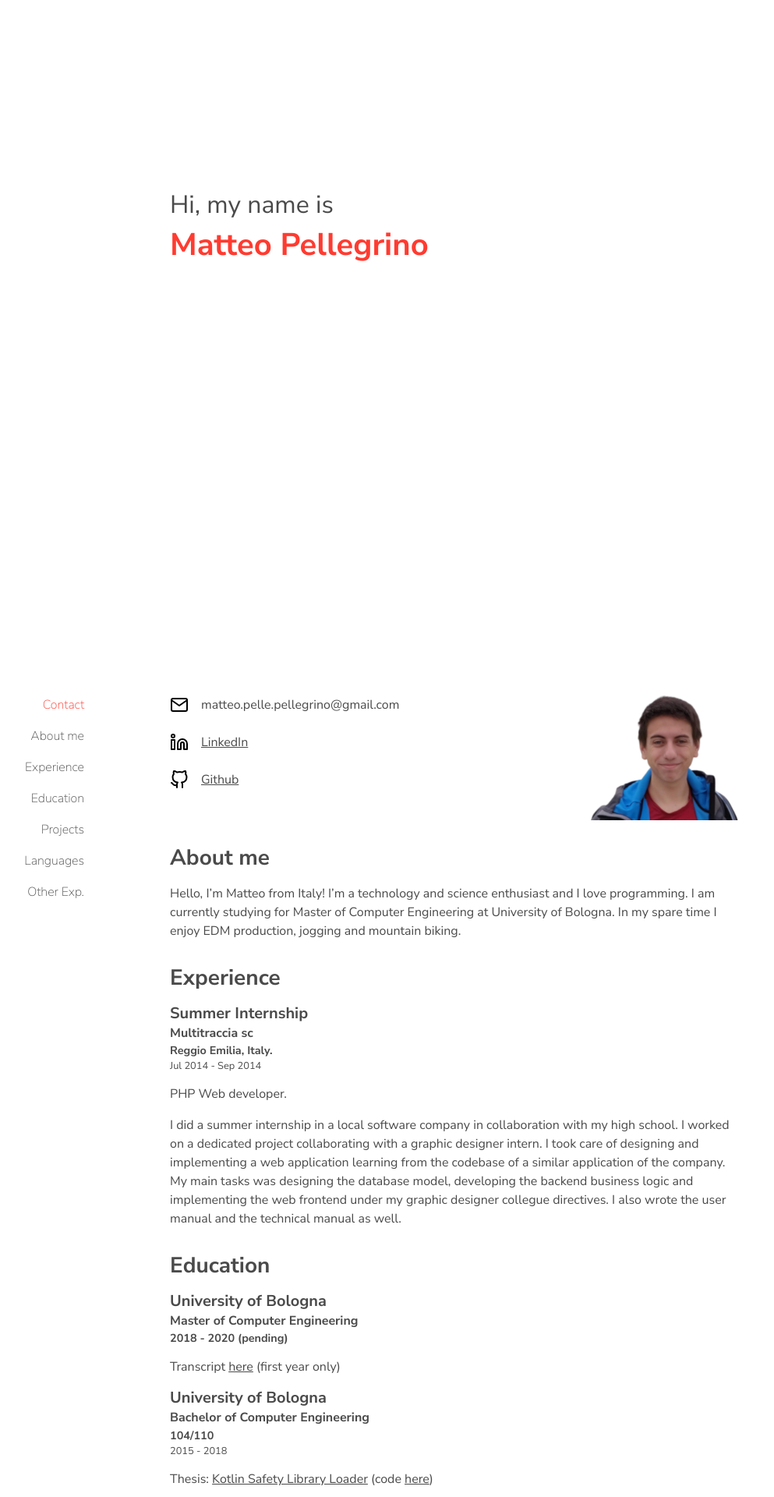
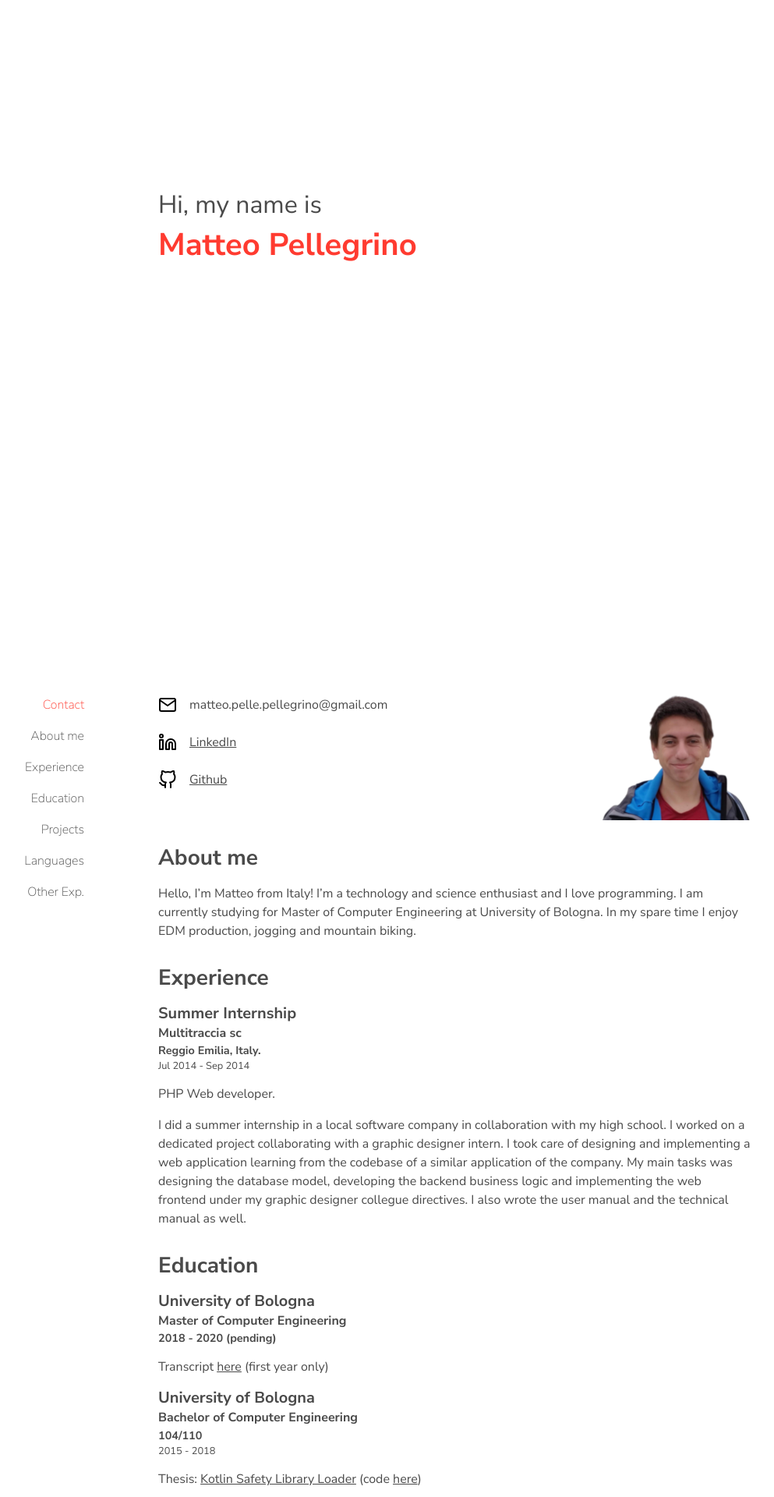
Before and after one commit to arabello/arabello.github.io, a Jekyll site: the page built from index.md, in a window 1280 px wide. Shown: the part 302-2222 px from the top of the page at 78% size, without its empty margins (57-1050 px from the left). Built offline with Jekyll 4.4.1, drawn with Linux system fonts in a browser that asks for light colours.

Commit message:
Fix responsive structure and scrolling behaviour

```diff
--- a/_layouts/default.html
+++ b/_layouts/default.html
@@ -22,35 +22,23 @@
 
   </head>
   <body>
-      <div class="fixed-top d-lg-none container">
+      <div class="fixed-top d-lg-none container mt-5">
           <div class="row d-flex flex-row">
               {% include navbar.html %}
           </div>
       </div>
 
-     <div class="container vh-100 d-lg-none">
+     <div class="container vh-100">
           <div class="row d-flex flex-row h-40 align-items-center">
-                {% include masthead.html %}
-          </div>
-          <div class="row d-flex flex-row">
-              <div class="portfolio">
-                  {% include contact.html %}
-                  {{ content }}
-              </div>
-          </div>
-      </div>
-
-      <div class="container vh-100 d-none d-lg-block">
-          <div class="row d-flex flex-row h-40 align-items-center">
-              <div class="col-8 offset-2">
+              <div class="col-lg-8 offset-lg-2 p-0">
                 {% include masthead.html %}
               </div>
           </div>
           <div class="row d-flex flex-row h-60">
-              <div class="col-1 p-0">
+              <div class="col-lg-1 p-0 d-none d-lg-block">
                 {% include navigation.html %}
               </div>
-              <div class="col-8 offset-1 h-100 overflow-auto hide-scrollbar portfolio">
+              <div class="portfolio p-0 col-lg-8 offset-lg-1 h-100 overflow-auto hide-scrollbar">
                   {% include contact.html %}
                   {{ content }}
               </div>
--- a/assets/js/main.js
+++ b/assets/js/main.js
@@ -1,7 +1,6 @@
 $(function(){
     obfuscateEmail();
     $(window).bind('hashchange', onURLChange);
-    smoothScrollingTo(location.hash);
 });
 
 function obfuscateEmail() {
@@ -29,12 +28,3 @@
         }
     });
 }
-
-function smoothScrollingTo(target){
-  $('.portfolio').animate({scrollTop:$(target).offset().top}, 500);
-}
-
-$('a[href*=\\#]').on('click', function(event){
-    event.preventDefault();
-    smoothScrollingTo(this.hash);
-});
```
